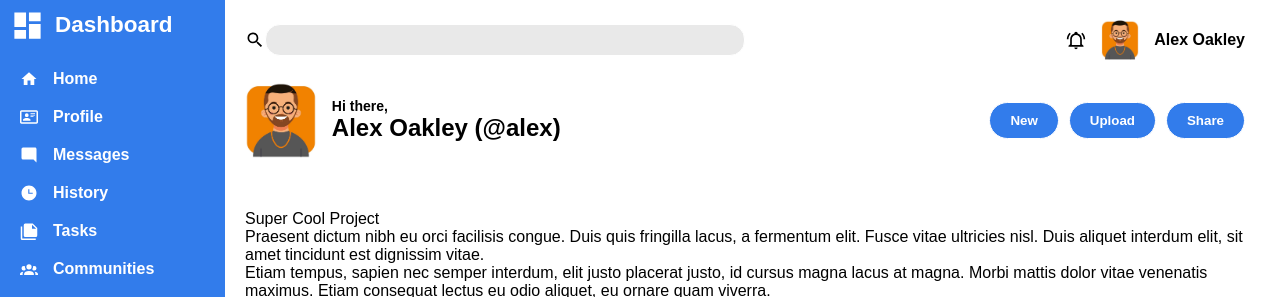
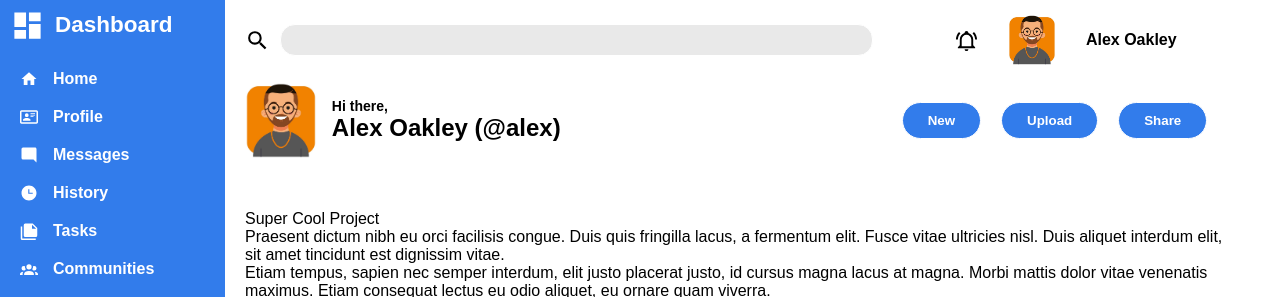
Before and after one commit to N-studies/admin-dashboard, a plain HTML site: page index.html in a window 1280 px wide. Shown: the top 297 px of the page. Drawn offline with Linux system fonts and the light colour scheme.

Commit message:
Finish header

```diff
--- a/style.css
+++ b/style.css
@@ -34,6 +34,7 @@ ul {
   grid-template-columns: minmax(225px, 0.8fr) 4fr;
   grid-template-rows: 1fr 3fr;
   gap: 20px;
+  padding-right: 50px;
 }
 
 .sidebar {
@@ -85,21 +86,28 @@ ul {
 .header {
   display: grid;
   grid-template-rows: repeat(2, 80px);
-  grid-template-columns: repeat(2,minmax(250px,500px))
+  grid-template-columns: 2fr 1fr;
 }
 
 .search {
   display: flex;
   align-items: center;
-  justify-content: center;
+  justify-content: ;
+  gap: 10px;
 }
+
+.search img {
+  width: 25px;
+}
+
+
 
 input {
   height: 30px;
   background-color: rgb(233, 233, 233);
   border: 1px solid white;
   border-radius: 15px;
-  width: clamp(300px,500px,800px);
+  width: 90%;
 }
 
 .greet {
@@ -138,8 +146,8 @@ button {
   color: white;
   background-color: rgb(50, 124, 235);
   font-weight: bold;
-  padding-left: 20px;
-  padding-right: 20px;
+  padding-left: 25px;
+  padding-right: 25px;
   padding-top: 10px;
   padding-bottom: 10px;
   border: 1px solid white;
@@ -149,25 +157,25 @@ button {
 .nav-buttons {
   display: flex;
   align-items: center;
-  gap: 10px;
-  justify-content: flex-end
+  gap: 20px;
+
 
 
 }
 
 .top-nav img {
-  height: 40px;
+  height: 50px;
   width: auto;
 }
 
 .top-nav .alert-icon {
-  height: 20px;
+  height: 23px;
 }
 
 .top-nav {
   display: flex;
   align-items: center;
-  justify-content: flex-end;
+  justify-content: center;
   font-weight: bold;
-  gap: 15px;
+  gap: 30px;
 }
```
